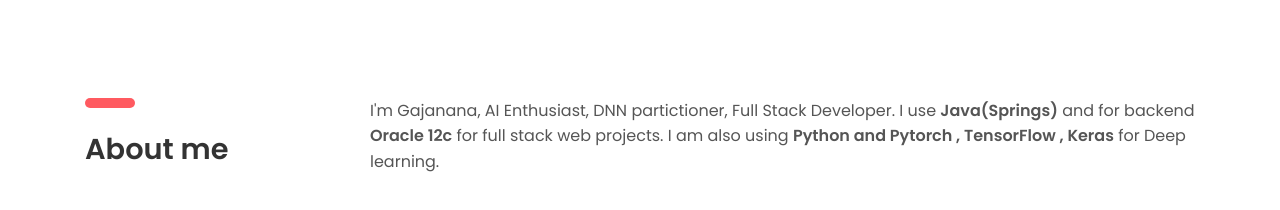
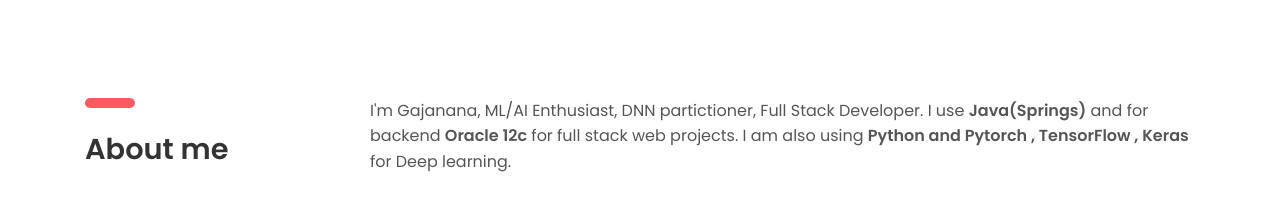
Before and after one commit to Gaju27/Gaju27.github.io, a plain HTML site: page index.html in a window 1280 px wide. Shown: the part 590-800 px from the top of the page. Drawn offline with Linux system fonts and the light colour scheme; files whose address does not match are found by name.

Commit message:
Update index.html

```diff
--- a/index.html
+++ b/index.html
@@ -110,7 +110,7 @@
           </div>
         </div>
         <div class="col-sm-12 col-md-9">
-          <p class="margin-b-50 font-black">I'm Gajanana, AI Enthusiast, DNN partictioner, Full Stack Developer. I use <b>Java(Springs)</b> and for backend <b>Oracle 12c</b> for full stack web projects. I am also using <b> Python and  Pytorch , TensorFlow ,  Keras</b> for Deep learning.</p>
+          <p class="margin-b-50 font-black">I'm Gajanana, ML/AI Enthusiast, DNN partictioner, Full Stack Developer. I use <b>Java(Springs)</b> and for backend <b>Oracle 12c</b> for full stack web projects. I am also using <b> Python and  Pytorch , TensorFlow ,  Keras</b> for Deep learning.</p>
         </div>
       </div>
       <br>
```
